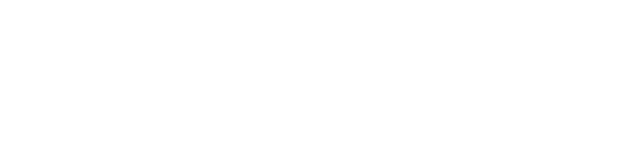
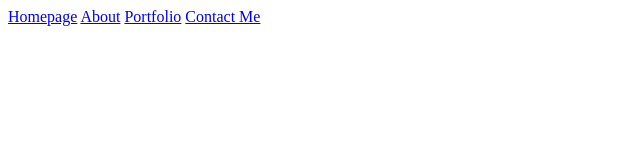
Before and after one commit to DAlmeida28/personal-site-part-two, a plain HTML site: page index.html in a window 1280 px wide. Shown: the whole page, without its empty margins (0-640 px from the left). Drawn offline with Linux system fonts and the light colour scheme.

Commit message:
add homepage content

```diff
--- a/index.html
+++ b/index.html
@@ -5,6 +5,14 @@
 
   <body>
     <main>
+      <header>
+        <nav>
+          <a href="./index.html">Homepage</a>
+          <a href="./about.html">About</a>
+          <a href="./portfolio.html">Portfolio</a>
+          <a href="./contactme.html">Contact Me</a>
+        </nav>
+      </header>
     </main>
   </body>
 </html>
```
